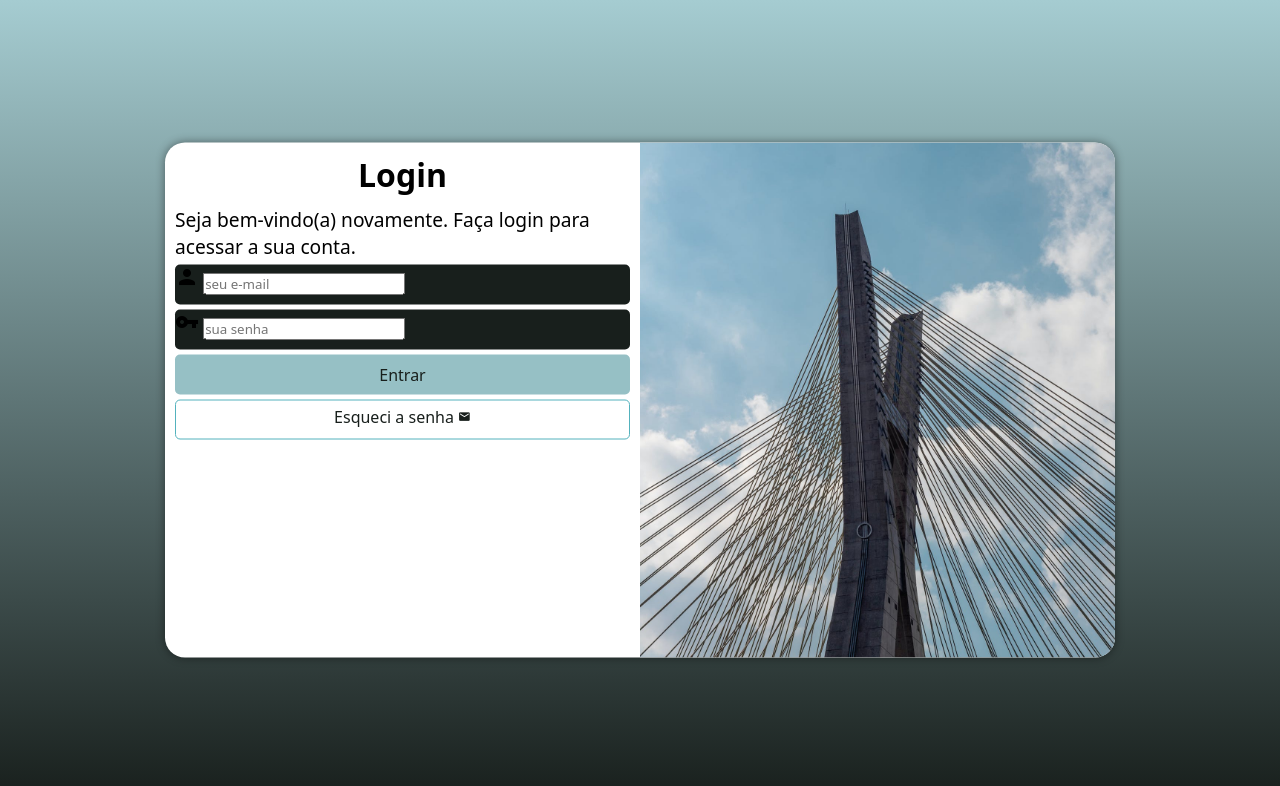
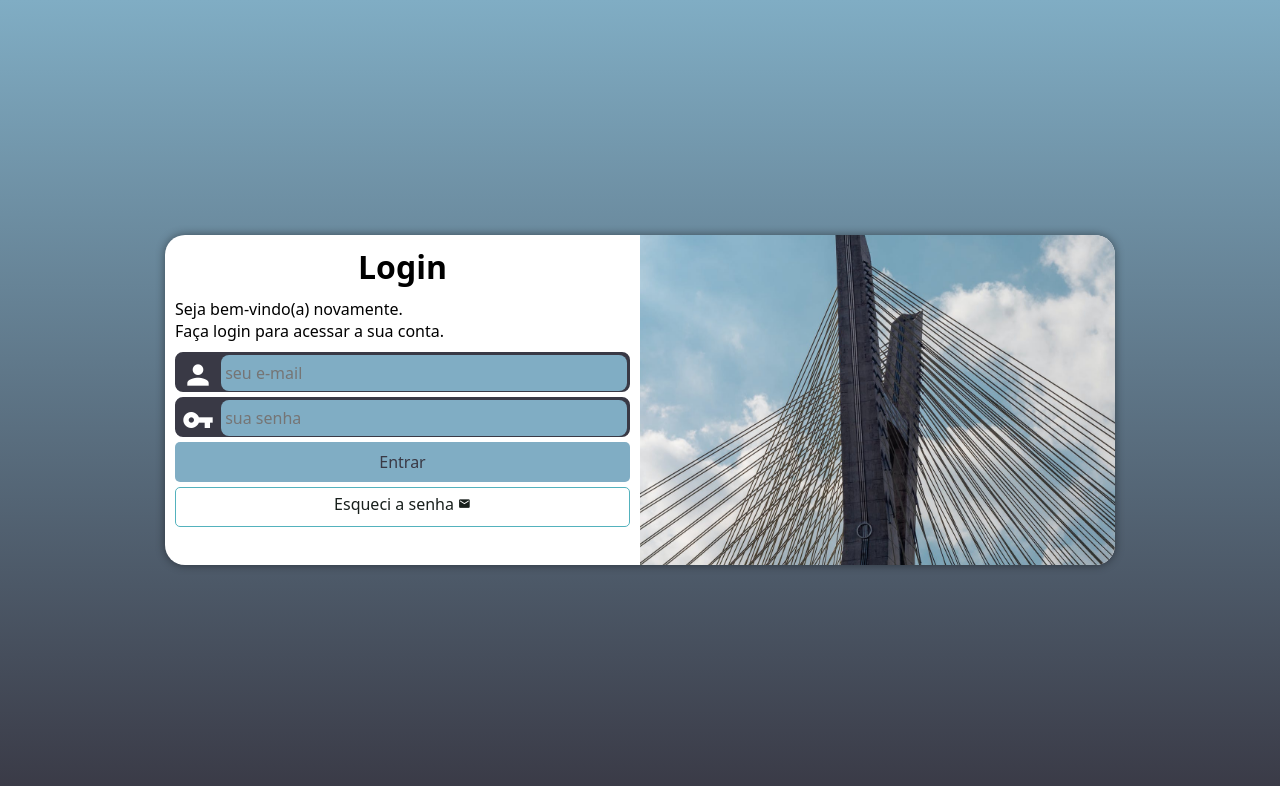
Before and after one commit to thiagobatistagomes/projeto-login, a plain HTML site: page index.html in a window 1280 px wide. Drawn offline with Linux system fonts and the light colour scheme.

Commit message:
exercicio finalizado

```diff
--- a/estilos/media-query.css
+++ b/estilos/media-query.css
@@ -1,12 +1,13 @@
 @charset "UTF-8";
 
 @media screen and (min-width: 768px) and (max-width: 992px) {
-    body {
-        background-image: linear-gradient(to bottom, #a5ccd1, #181F1C);
+    body { /* Configuração para tablet */
+        background-image: linear-gradient(to bottom, #80adc4, #393945);
     }
 
     section#login {
         width: 80vw;
+        height: 300px;
     }
 
     section#login > div#imagem {
@@ -22,12 +23,13 @@
 }
 
 @media screen and (min-width: 992px) {
-    body {
-        background-image: linear-gradient(to bottom, #a5ccd1, #181F1C);
+    body { /* Configurações para Desktop */
+        background-image: linear-gradient(to bottom, #80adc4, #393945);
     }
 
     section#login {
         width: 950px;
+        height: 330px;
     }
 
     section#login > div#imagem {
@@ -46,6 +48,7 @@
     }
 
     div#formulario > p {
-        font-size: 1.2em;
+        font-size: 1em;
+        margin: 10px 0px;
     }
 }
--- a/estilos/style.css
+++ b/estilos/style.css
@@ -10,7 +10,7 @@
  }
 
 html, body {
-    background-color: #96c0c5;
+    background-color: #80adc4;
     height: 100vh;
     width: 100vw;
 }
@@ -25,7 +25,6 @@ section#login {
     position: absolute;
     top: 50%;
     left: 50%;
-    transform: translate(-50%, -50%);
     overflow: hidden;
     background-color: white;
     width: 250px;
@@ -34,6 +33,7 @@ section#login {
     box-shadow: 0px 0px 10px rgba(0, 0, 0, 0.450);
     transition: width .3s, height .3s;
     transition-timing-function: ease;
+    transform: translate(-50%, -50%);
 }
 
 section#login > div#imagem {
@@ -62,8 +62,9 @@ form > div.campo {
     display: block;
     width: 100%;
     height: 40px;
-    background-color: #181F1C;
-    border-radius: 5px;
+    background-color: #393945;
+    border: 2px solid #393945;
+    border-radius: 8px;
     margin: 5px 0px;
 }
 
@@ -71,13 +72,35 @@ div.campo > label {
     display: none;
 }
 
+div.campo > span {
+     color: white;
+     font-size: 2em;
+     width: 40px;
+     padding: 5px;
+}
+
+div.campo > input {
+    background-color: #80adc4;
+    font-size: 1em;
+    width: calc(100% - 45px);
+    height: 100%;
+    border: 0px;
+    border-radius: 8px;
+    padding: 4px;
+    transform: translateY(-12px);
+}
+
+div.campo >input:focus-within {
+    background-color: white;
+}
+
 form > input[type=submit] {
     display: block;
     font-size: 1em;
     width: 100%;
     height: 40px;
-    background-color: #96c0c5;
-    color: #181F1C;
+    background-color: #80adc4;
+    color: #393945;
     border: none;
     border-radius: 5px;
     cursor: pointer;
--- a/index.html
+++ b/index.html
@@ -17,7 +17,7 @@
             </div>
             <div id="formulario">
                 <h1>Login</h1>
-                <p>Seja bem-vindo(a) novamente. Faça login para acessar a sua conta.</p>
+                <p>Seja bem-vindo(a) novamente. <br> Faça login para acessar a sua conta.</p>
                 <form action="login.php" method="post" autocomplete="on">
                     <div class="campo">
                         <span class="material-icons">person</span>
```
